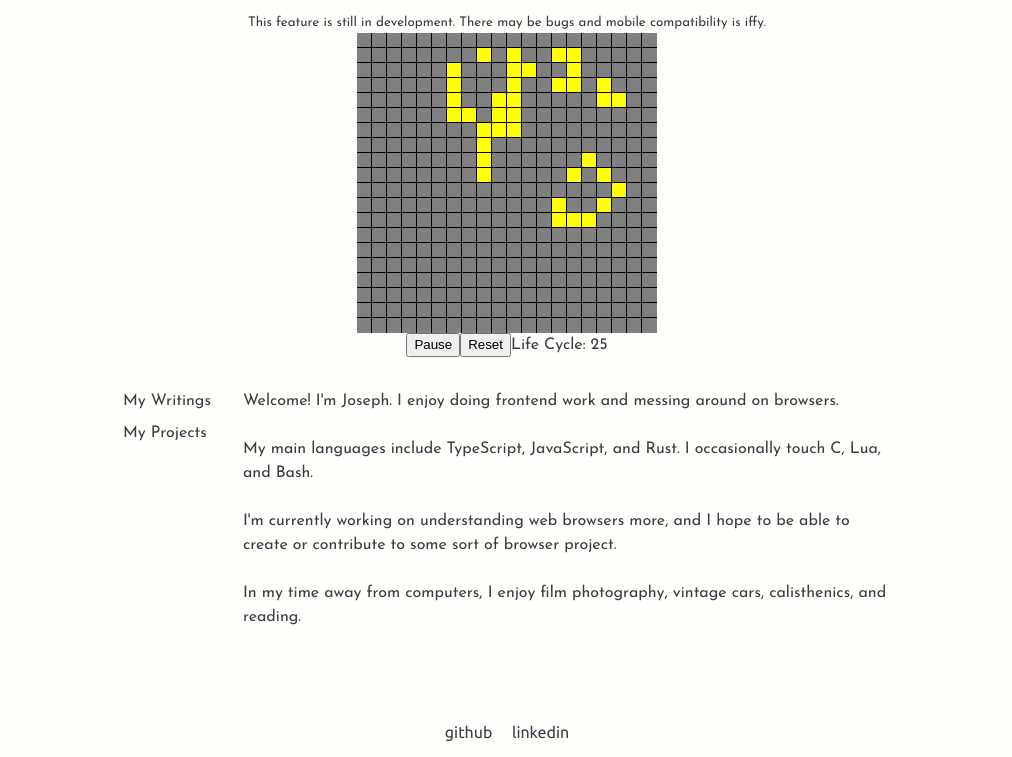
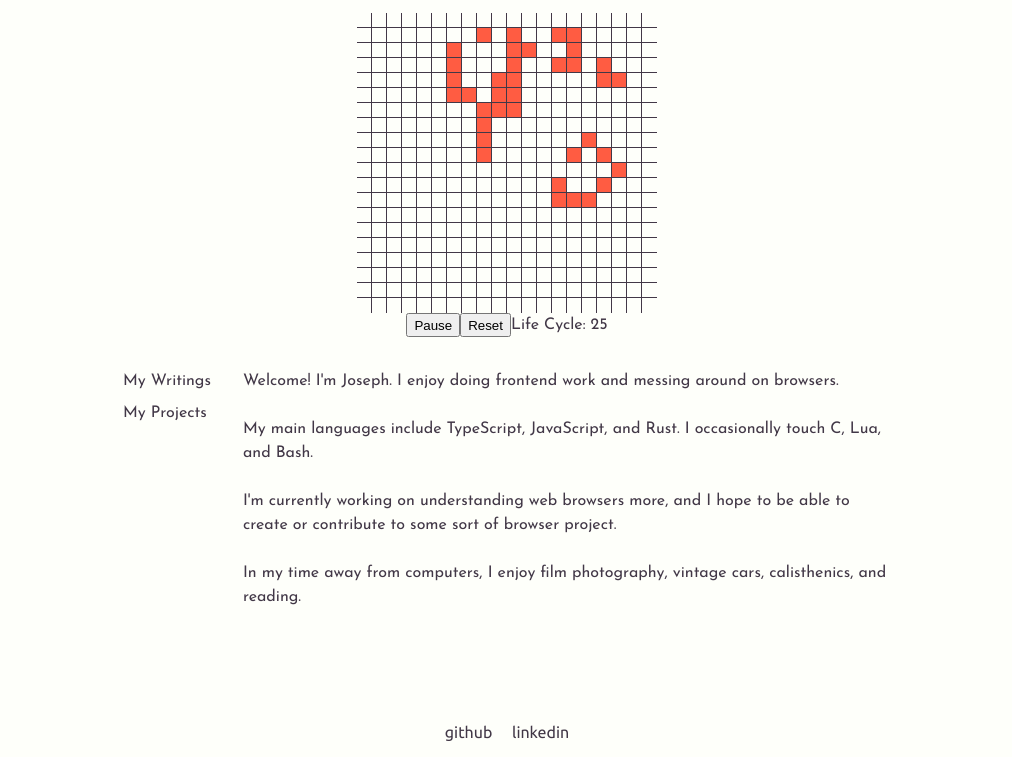
Before and after one commit to kiabq/Portfolio_V1, an Astro site: page / in a window 1280 px wide. Shown: the part 43-800 px from the top of the page, without its empty margins (133-1145 px from the left). Built offline with nearby package versions, Linux system fonts and the light colour scheme; Astro itself is replaced by a stand-in of ours.

Commit message:
Add theme changing + cell color to canvas

```diff
--- a/public/css/styles.css
+++ b/public/css/styles.css
@@ -15,6 +15,14 @@ html[data-theme="dark"] {
 html[data-theme="light"] {
     color: var(--darkTheme) !important;
     background-color: var(--lightTheme) !important;
+}
+
+html[data-theme="dark"] #game {
+    background-color: var(--lightTheme) !important;
+}
+
+html[data-theme="light"] #game {
+    background-color: var(--darkTheme) !important;
 }
 
 body, p, h1, h2, h3, h4, h5, h6 {
@@ -169,7 +177,6 @@ img {
 #game {
     height: 300px;
     width: 300px;
-    background-color: black;
 }
 
 .body {
--- a/src/pages/index.astro
+++ b/src/pages/index.astro
@@ -9,7 +9,6 @@ import Footer from "../components/footer.astro";
 	<Header/>
 	<Main>
 		<div class="banner mgtb-1r">
-			<small>This feature is still in development. There may be bugs and mobile compatibility is iffy.</small>
 			<canvas id="game" height="600" width="600"></canvas>
 			<div class="banner-controls">
 				<button id="pause">Pause</button>
--- a/src/scripts/cgol.ts
+++ b/src/scripts/cgol.ts
@@ -1,14 +1,18 @@
+import { getTheme } from "./theme";
+
 type Board = {
     alive: number,
     x: number,
     y: number
 }
 
+let model;
+
 function cgol() {
-    let canvas = document.getElementById("game") as HTMLCanvasElement;
-    let pauseButton = document.getElementById("pause") as HTMLButtonElement;
-    let resetButton = document.getElementById("reset") as HTMLButtonElement;
-    let cycle = document.getElementById("counter") as HTMLElement;
+    const canvas = document.getElementById("game") as HTMLCanvasElement;
+    const pauseButton = document.getElementById("pause") as HTMLButtonElement;
+    const resetButton = document.getElementById("reset") as HTMLButtonElement;
+    const cycle = document.getElementById("counter") as HTMLElement;
 
     if (canvas !== null) {
         const ctx = canvas.getContext("2d");
@@ -107,12 +111,24 @@ function cgol() {
                         Math.round(block.y - yOffset),
                     );
 
+                    let hover: string = "";
+                    let background: string = "";
+                    let fill: string = "#ff5c42";
+
+                    if (getTheme() === "dark") {
+                        hover = "#FEFFFA";
+                        background = "#423847";
+                    } else {
+                        hover = "#FEFFFA";
+                        background = "#FEFFFA";
+                    }
+
                     if (paused && posX && posY && ctx!.isPointInPath(posX, posY)) {
-                        ctx!.fillStyle = "blue";
+                        ctx!.fillStyle = hover;
                     } else if (board[i][j].alive === 1) {
-                        ctx!.fillStyle = "yellow";
+                        ctx!.fillStyle = fill;
                     } else {
-                        ctx!.fillStyle = "grey";
+                        ctx!.fillStyle = background;
                     }
 
                     ctx!.fill();
@@ -290,6 +306,14 @@ function cgol() {
             }
         })
 
+        document.body.onload = () => {
+            const theme = document.querySelector(".nav-theme");
+
+            if (theme) {
+                theme?.addEventListener("click", () => draw());
+            }
+        }
+
         function newFrame() {
             updateCounter();
             game();
@@ -305,3 +329,4 @@ function cgol() {
 cgol();
 
 export default cgol;
+export { model }
--- a/src/scripts/theme.ts
+++ b/src/scripts/theme.ts
@@ -1,4 +1,4 @@
-function getTheme() {
+export function getTheme() {
     const LOCAL_THEME = localStorage.getItem("theme");
     const PREFERRED_THEME = (window.matchMedia("(prefers-color-scheme: dark)").matches ? "dark" : "light");
 
@@ -10,25 +10,24 @@ function getTheme() {
 }
 
 function theme() {
-    const PAGE = document.getElementsByTagName("html")[0];
-    const THEME = document.querySelector(".nav-theme");
-    const TOGGLE = document.querySelector(".nav-theme-toggle");
+    const page = document.getElementsByTagName("html")[0];
+    const theme = document.querySelector(".nav-theme");
+    const toggle = document.querySelector(".nav-theme-toggle");
 
-    if (PAGE !== null && TOGGLE !== null && THEME !== null) {
-        TOGGLE.classList.remove("preload");
-        PAGE.classList.add("animate");
-        TOGGLE.classList.add("animate");
+    if (page !== null && toggle !== null && theme !== null) {
+        toggle.classList.remove("preload");
+        page.classList.add("animate");
+        toggle.classList.add("animate");
 
         function setThemeId() {
-
             if (getTheme() === "dark") {
-                PAGE.dataset["theme"] = "dark";
+                page.dataset["theme"] = "dark";
             } else {
-                PAGE.dataset["theme"] = "light";
+                page.dataset["theme"] = "light";
             }
 
-            TOGGLE!.id = getTheme();
-            THEME!.addEventListener("click", handleThemeChange);
+            toggle!.id = getTheme();
+            theme!.addEventListener("click", handleThemeChange);
         }
 
         function setTheme() {
@@ -50,5 +49,4 @@ function theme() {
 }
 
 theme();
-
 export default theme
```
Also changed, not shown: public/favicon.svg (deleted).
